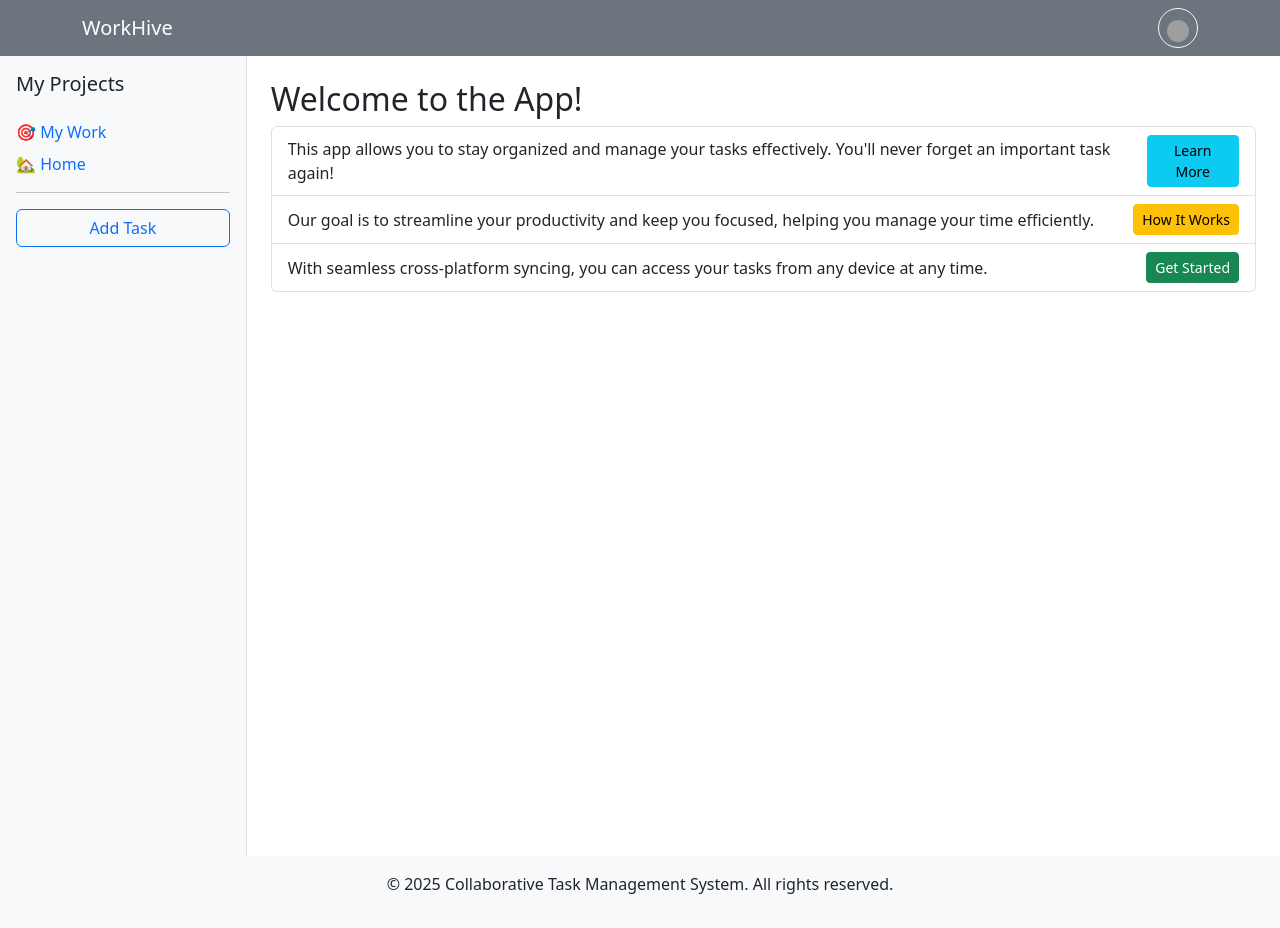
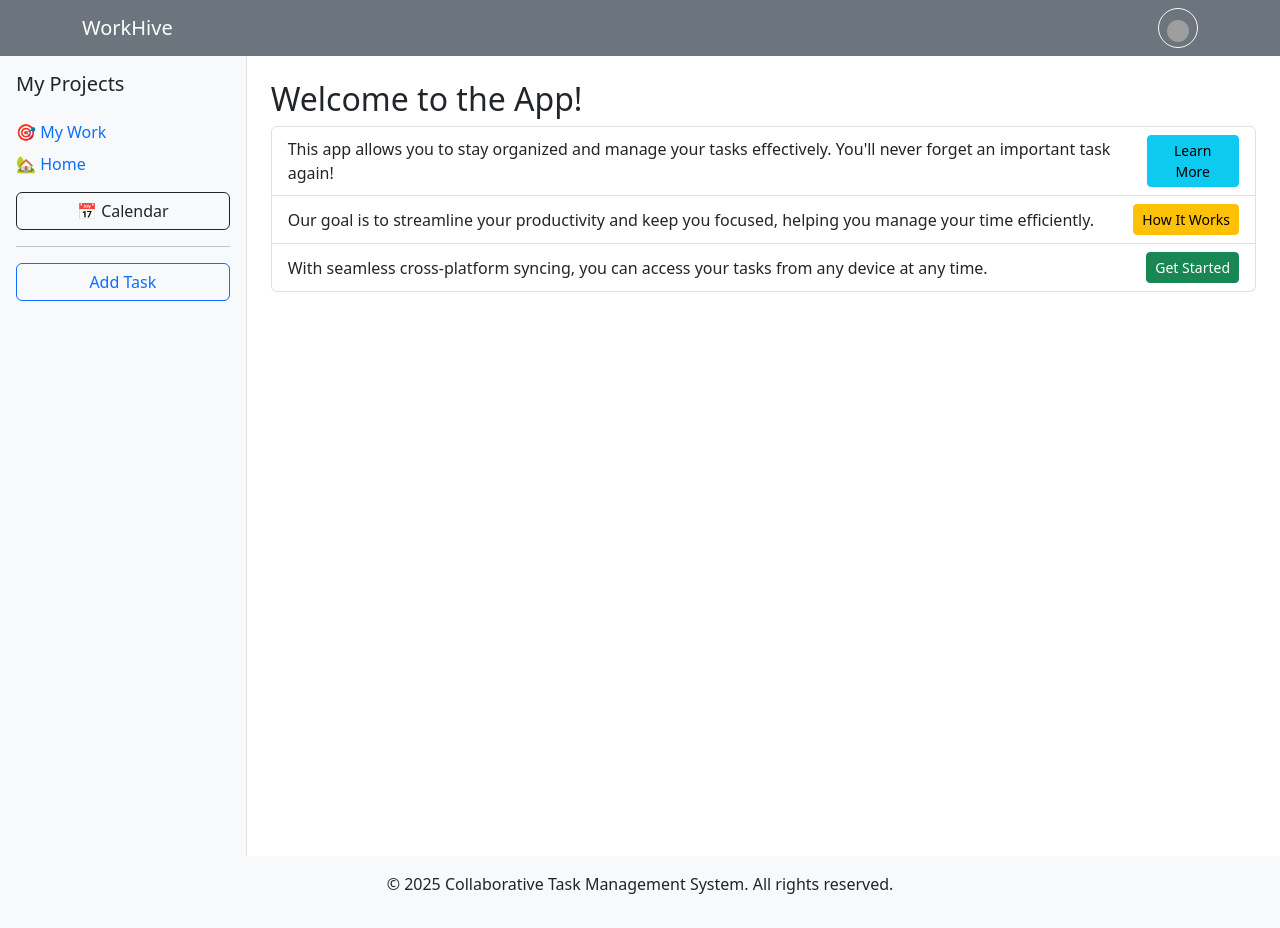
Before and after one commit to iamsjeevan/Task-Management-System, a React (Create React App) app in the folder client/: page /main in a window 1280 px wide. Built offline with nearby package versions, Linux system fonts and the light colour scheme; grey boxes are pictures that could not be loaded.

Commit message:
calender

```diff
--- a/client/src/pages/Main.jsx
+++ b/client/src/pages/Main.jsx
@@ -18,7 +18,10 @@ const Main = () => {
         {/* Sidebar Navigation */}
         <div
           className="bg-light border-end vh-100 p-3"
-          style={{ width: '250px' }}
+          style={{
+            width: '250px',
+            borderRight: '2px solid #343a40'  // Darkened the border color
+          }}
         >
           <h5 className="mb-4">My Projects</h5>
           <ul className="list-unstyled">
@@ -31,6 +34,12 @@ const Main = () => {
             <li>
               <a href="/home" className="text-decoration-none">
                 🏡 Home
+              </a>
+            </li>
+            {/* Calendar Button */}
+            <li className="mt-3">
+              <a href="/calendar" className="btn btn-outline-dark w-100">
+                📅 Calendar
               </a>
             </li>
           </ul>
```
